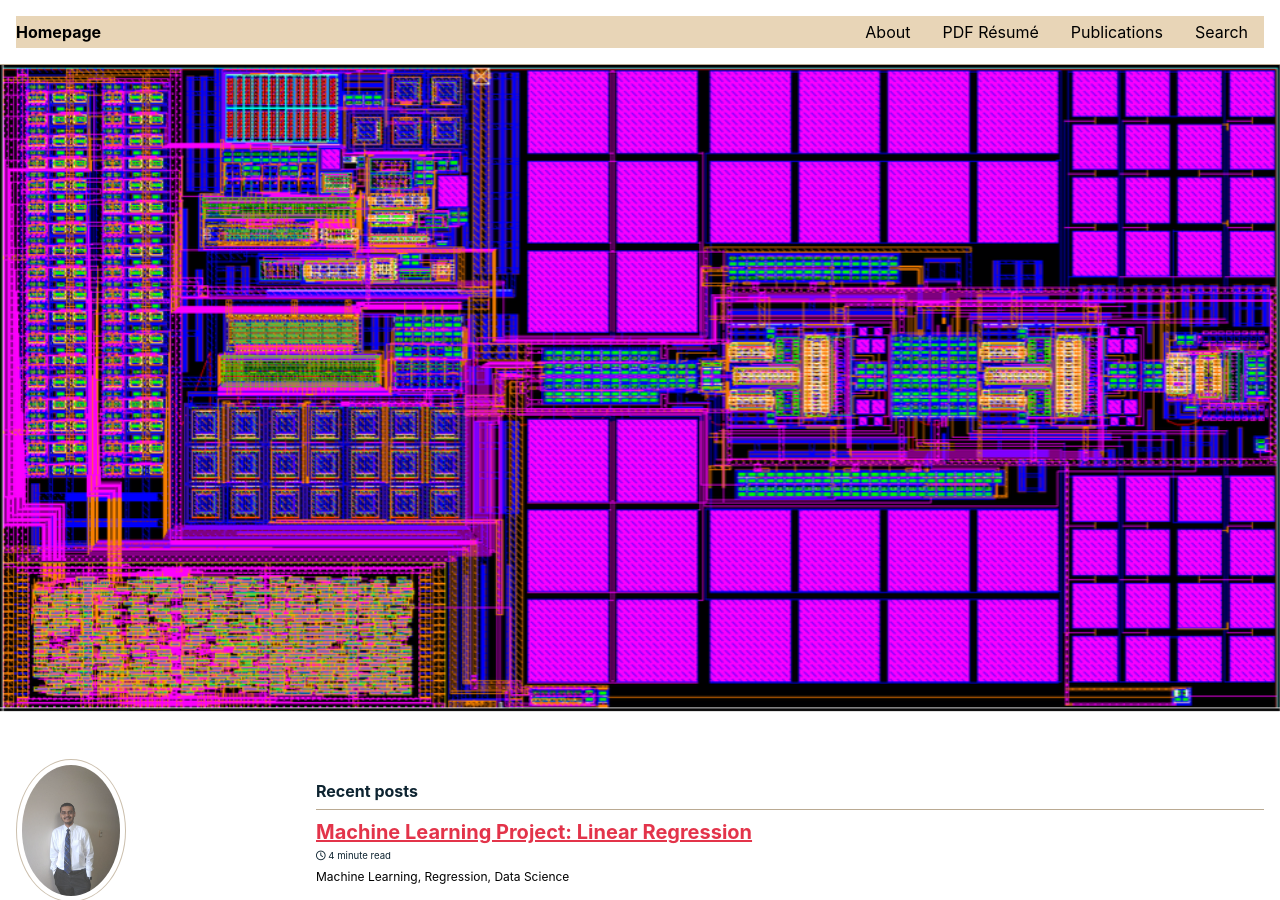
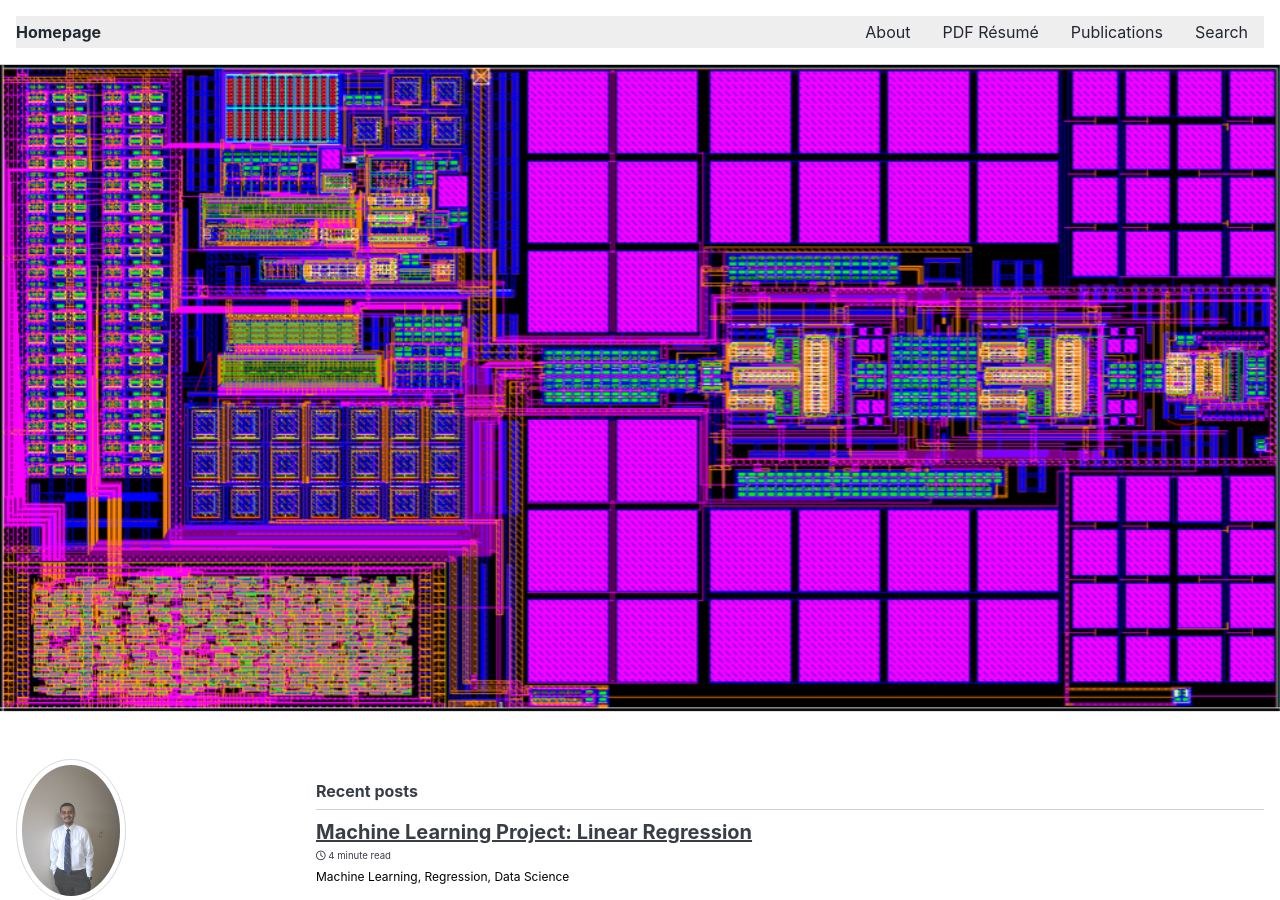
Before and after one commit to srsapireddy/srsapireddy.github.io, a Jekyll site: the page built from index.html, in a window 1280 px wide and 900 px high. Built offline with Jekyll 4.4.1, drawn with Linux system fonts in a browser that asks for light colours; cached includes are drawn as plain includes; nearby versions of some CDN libraries; the list of posts is cut into pages by our own code.

Commit message:
Update _config.yml

```diff
--- a/_config.yml
+++ b/_config.yml
@@ -12,7 +12,7 @@
 
 # theme                  : "minimal-mistakes-jekyll"
 # remote_theme           : "mmistakes/minimal-mistakes"
-minimal_mistakes_skin    : "sunrise" # "air", "aqua", "contrast", "dark", "dirt", "neon", "mint", "plum", "sunrise", "contrast"
+minimal_mistakes_skin    : "air" # "air", "aqua", "contrast", "dark", "dirt", "neon", "mint", "plum", "sunrise", "contrast"
 
 # Site Settings
 locale                   : "en-US"
```
